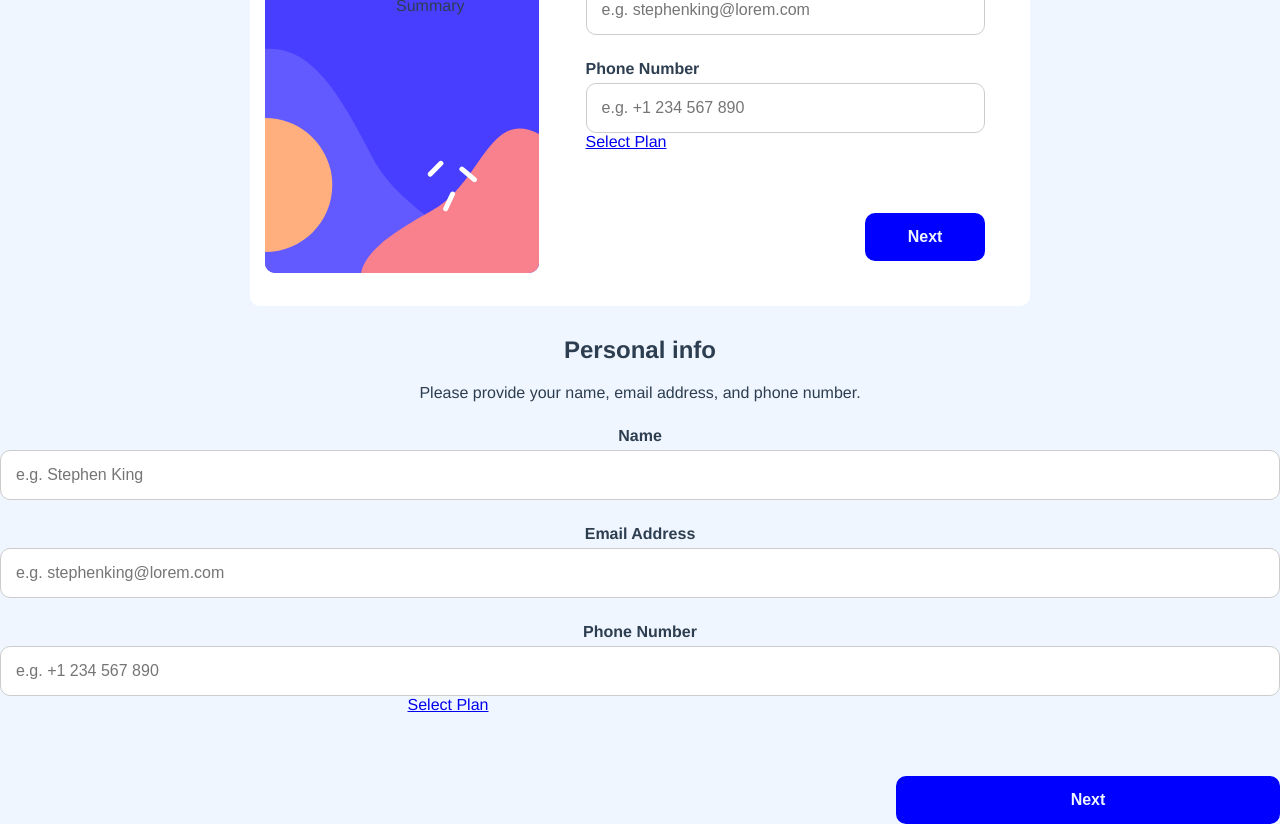
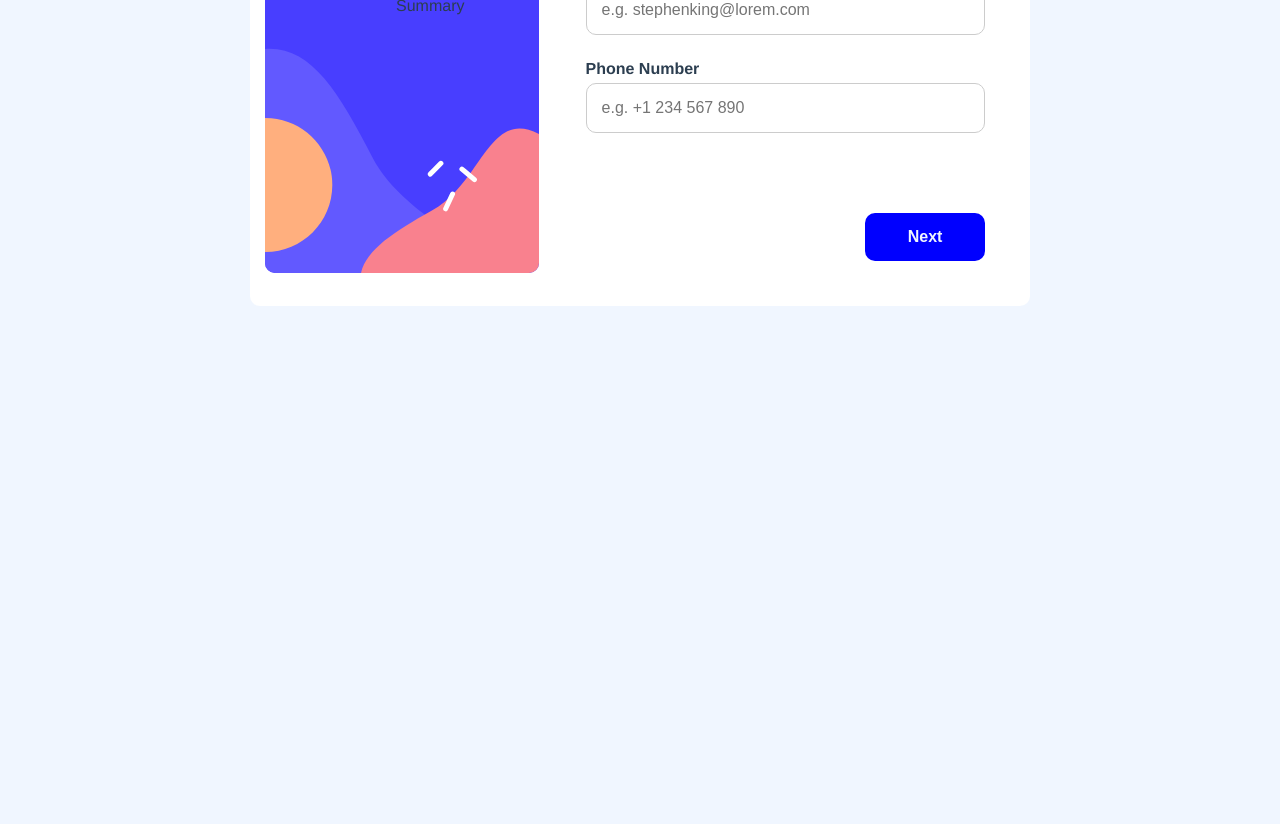
Before and after one commit to qudos4real/multi-step-form, a Vue app: page / in a window 1280 px wide. Shown: the part 340-1164 px from the top of the page. After the commit the page ends 800 px from the top, so only its background shows below. Built offline with nearby package versions, Linux system fonts and the light colour scheme.

Commit message:
Created and nested the routers

```diff
--- a/src/App.vue
+++ b/src/App.vue
@@ -1,7 +1,7 @@
 <template>
   <!-- <nav>
     <router-link to="/">Home</router-link> |
-    <router-link to="/about">About</router-link>
+    <router-link to="/SelectPlan">Select Plan</router-link>
   </nav> -->
   <div class="main-wrapper">
     <div class="common-section">
@@ -13,11 +13,11 @@
       </ol>
     </div>
     <div class="main-section">
-      <PersonalInfo />
+      <!-- <PersonalInfo /> -->
+      <router-view />
     </div>
   </div>
 
-  <router-view />
 </template>
 
 <script>
@@ -67,8 +67,6 @@ body {
   box-sizing: border-box;
   background-color: hsl(217, 100%, 97%);
 }
-
-
 
 .main-wrapper {
   max-width: 750px;
--- a/src/views/PersonalInfo.vue
+++ b/src/views/PersonalInfo.vue
@@ -1,28 +1,55 @@
 <template>
-    <h2>Personal info </h2>
-  <p>Please provide your name, email address, and phone number. </p>
+  <h2>Personal info</h2>
+  <p>Please provide your name, email address, and phone number.</p>
   <form>
-    <label>Name</label>
-    <input type="text" placeholder="e.g. Stephen King" required/>
+    <label>Name <span v-if="errorMessage">{{ errorMessage }}</span></label>
+    <input type="text" placeholder="e.g. Stephen King" required v-model="name" />
     <label>Email Address</label>
-    <input type="email" placeholder="e.g. stephenking@lorem.com" required/>
+    <input type="email" placeholder="e.g. stephenking@lorem.com" required v-model="email" />
     <label>Phone Number</label>
-    <input type="tel" placeholder="e.g. +1 234 567 890" required/>
-<router-link to="SelectPlan">Select Plan</router-link>
-    <button class="btn" type="submit">Next</button>
+    <input type="tel" placeholder="e.g. +1 234 567 890" required v-model="phone" />
+    <router-link :to="{ name: 'SelectPlan' }"
+      ><button class="btn" @click="submit()" type="submit">Next</button></router-link>
   </form>
 </template>
 
 <script>
 export default {
+  name: "PersonalInfo",
+  data() {
+    return {
+      name: "",
+      email: "",
+      phone: "",
+      userData: [],
+      errorMessage: ''
+    };
+  },
+  methods: {
+    submit() {
+      // if(!this.name){
+      //   this.errorMessage = "Please fill all the fields";}
+      // else if(!this.email){
+      //   this.errorMessage = "Please fill all the fields";}
+      // else if(!this.phone){
+      //   this.errorMessage = "Please fill all the fields";}
+      // else{
+      //   console.log("Submitted form");
+      //   this.userData.push({
+      //     name: this.name,
+      //     email: this.email,
+      //     phone: this.phone
+      //   });
+      //   console.log(this.userData);
+      //   console.log(this.userData[0].phone);
+      // }
 
-}
+    },
+  },
+};
 </script>
 
 <style>
-
-
-
 form > label {
   display: block;
   margin: 25px 0 5px 0;
```
Lines whose indentation alone changed are shown as unchanged.
